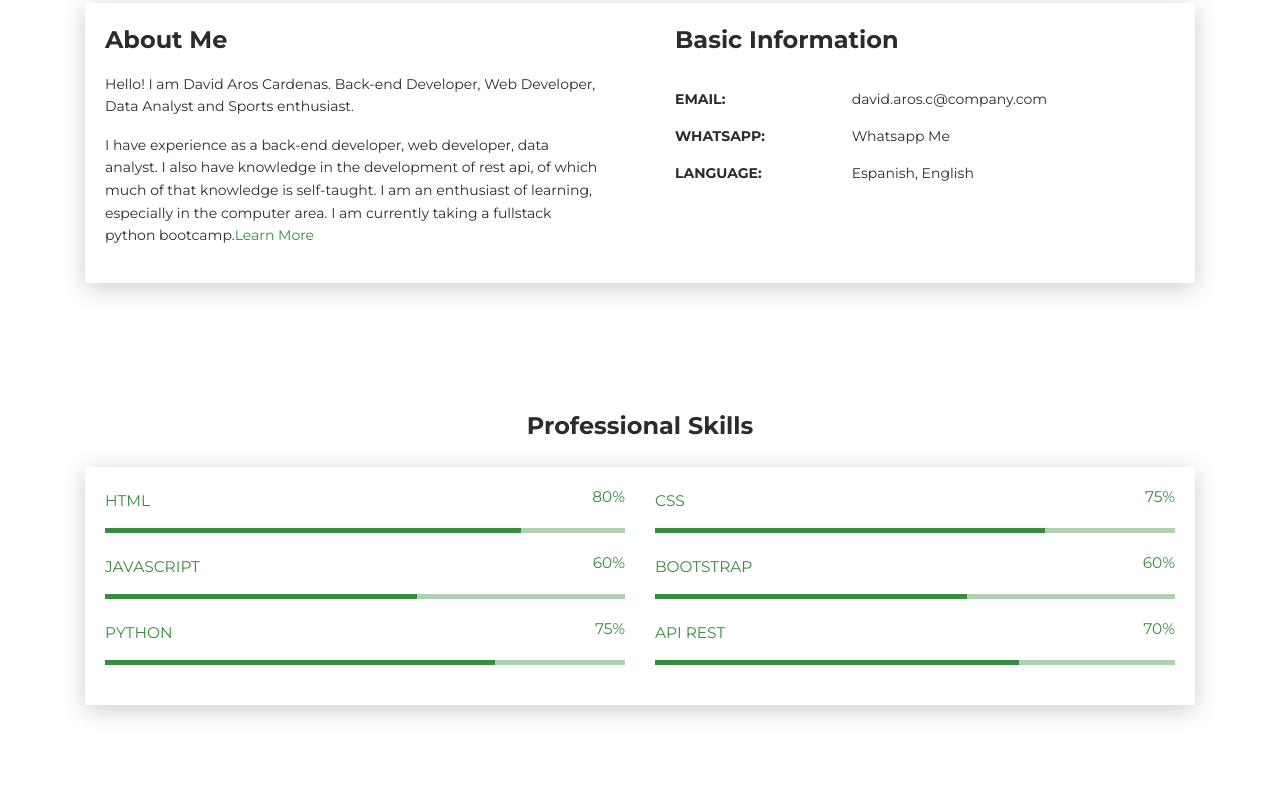
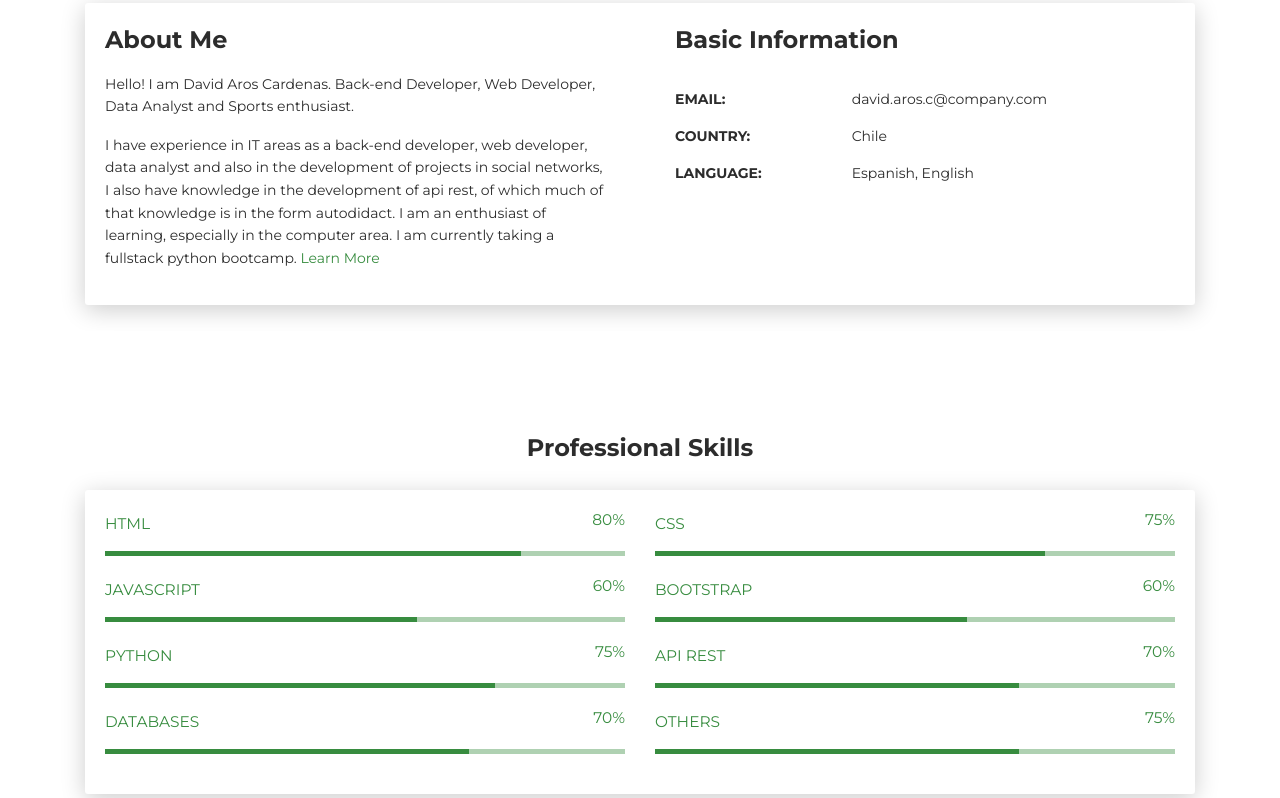
Before and after one commit to David-Aros/David-Aros.github.io, a plain HTML site: page index.html in a window 1280 px wide. Shown: the part 617-1415 px from the top of the page. Drawn offline with Linux system fonts and the light colour scheme.

Commit message:
actualizacion 2

```diff
--- a/index.html
+++ b/index.html
@@ -69,8 +69,12 @@
           <div class="card-body">
             <div class="h4 mt-0 title">About Me</div>
             <p>Hello! I am David Aros Cardenas. Back-end Developer, Web Developer, Data Analyst and Sports enthusiast.</p>
-            <p>I have experience as a back-end developer, web developer, data analyst. I also have knowledge in the development of rest api, of which much of that knowledge is self-taught.
-              I am an enthusiast of learning, especially in the computer area. I am currently taking a fullstack python bootcamp.<a href="#" target="_blank">Learn More</a></p>
+            <p>I have experience in IT areas as a back-end developer, web developer, data analyst and also in the
+              development of projects in social networks, I also have knowledge in the development of api rest,
+              of which much of that knowledge is in the form autodidact.
+              I am an enthusiast of learning, especially in the computer area.
+              I am currently taking a fullstack python bootcamp.
+              <a href="#" target="_blank">Learn More</a></p>
           </div>
         </div>
         <div class="col-lg-6 col-md-12">
@@ -84,8 +88,8 @@
               <div class="col-sm-8">david.aros.c@company.com</div>
             </div>
             <div class="row mt-3">
-              <div class="col-sm-4"><strong class="text-uppercase">Whatsapp:</strong></div>
-              <div class="col-sm-8"><a href="https://wa.me/56952885533"></a>Whatsapp Me</div>
+              <div class="col-sm-4"><strong class="text-uppercase">Country:</strong></div>
+              <div class="col-sm-8">Chile</div>
             </div>
 
             <div class="row mt-3">
@@ -147,6 +151,20 @@
             <div class="progress-container progress-primary"><span class="progress-badge">Api Rest</span>
               <div class="progress">
                 <div class="progress-bar progress-bar-primary" data-aos="progress-full" data-aos-offset="10" data-aos-duration="2000" role="progressbar" aria-valuenow="60" aria-valuemin="0" aria-valuemax="100" style="width: 70%;"></div><span class="progress-value">70%</span>
+              </div>
+            </div>
+          </div>
+          <div class="col-md-6">
+            <div class="progress-container progress-primary"><span class="progress-badge">Databases</span>
+              <div class="progress">
+                <div class="progress-bar progress-bar-primary" data-aos="progress-full" data-aos-offset="10" data-aos-duration="2000" role="progressbar" aria-valuenow="60" aria-valuemin="0" aria-valuemax="100" style="width: 70%;"></div><span class="progress-value">70%</span>
+              </div>
+            </div>
+          </div>
+          <div class="col-md-6">
+            <div class="progress-container progress-primary"><span class="progress-badge">Others</span>
+              <div class="progress">
+                <div class="progress-bar progress-bar-primary" data-aos="progress-full" data-aos-offset="10" data-aos-duration="2000" role="progressbar" aria-valuenow="60" aria-valuemin="0" aria-valuemax="100" style="width: 70%;"></div><span class="progress-value">75%</span>
               </div>
             </div>
           </div>
@@ -515,9 +533,9 @@
     </div>
     <footer class="footer">
       <div class="container text-center"><a class="cc-facebook btn btn-link" href="#"><i class="fa fa-facebook fa-2x " aria-hidden="true"></i></a><a class="cc-twitter btn btn-link " href="#"><i class="fa fa-twitter fa-2x " aria-hidden="true"></i></a><a class="cc-google-plus btn btn-link" href="#"><i class="fa fa-google-plus fa-2x" aria-hidden="true"></i></a><a class="cc-instagram btn btn-link" href="#"><i class="fa fa-instagram fa-2x " aria-hidden="true"></i></a></div>
-      <div class="h4 title text-center">Anthony Barnett</div>
+      <div class="h4 title text-center">David Aros Cardenas</div>
       <div class="text-center text-muted">
-        <p>&copy; Creative CV. All rights reserved.<br>Design - <a class="credit" href="https://templateflip.com" target="_blank">TemplateFlip</a></p>
+        <p>&copy; David Aros Cardenas  All rights reserved.<br>Design - <a class="credit" href="" target="_blank">David_Dev</a></p>
       </div>
     </footer>
     <script src="js/core/jquery.3.2.1.min.js?ver=1.1.0"></script>
```
Also changed, not shown: images/staticmap1.png (added), images/te lo vendo.png (added).
